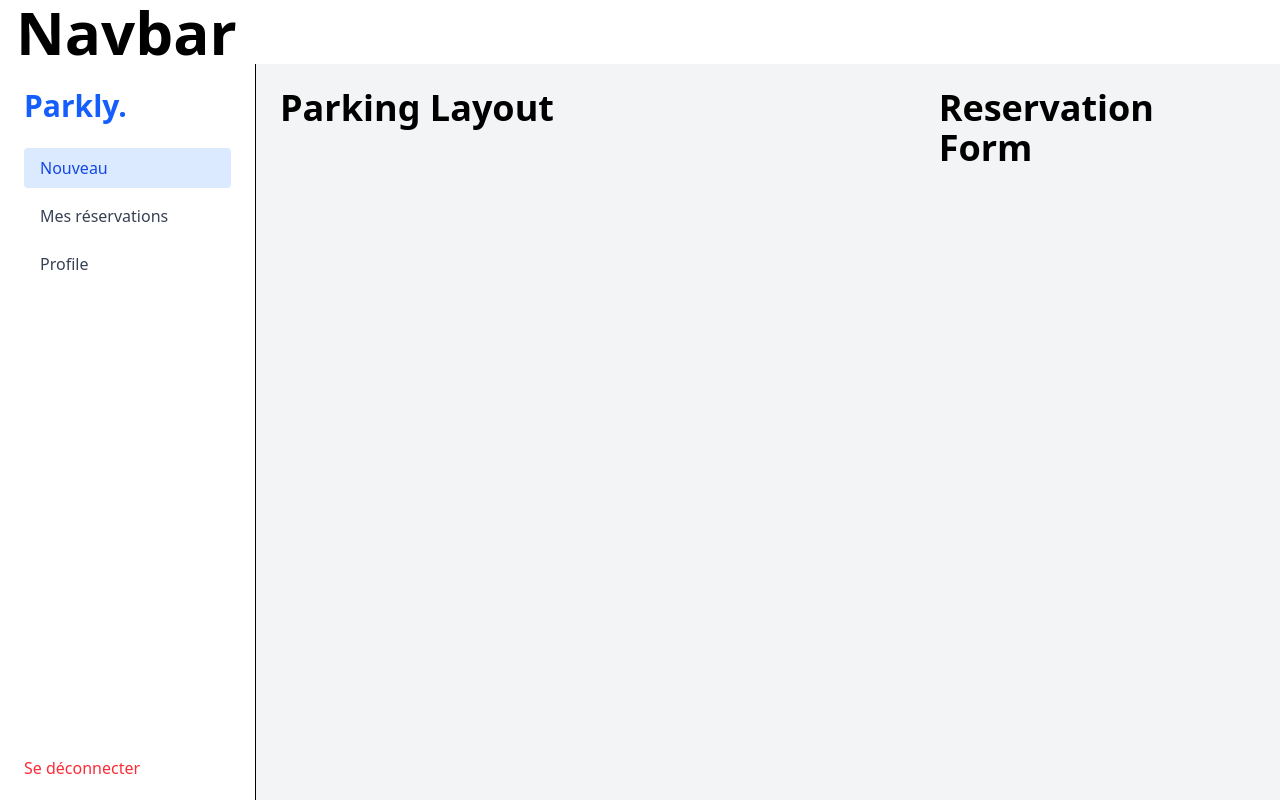
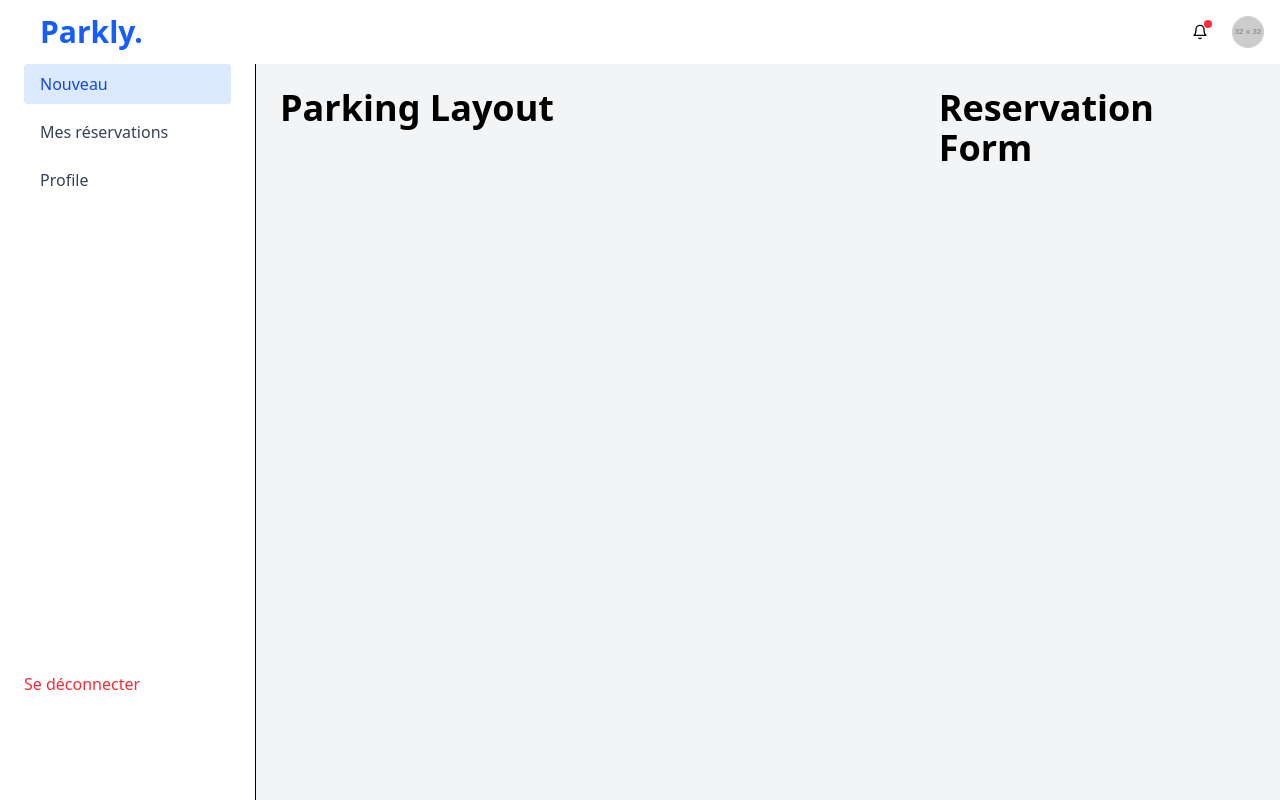
Before and after one commit to Sitr4ka/parkly, a React (Vite) app: page /reservation in a window 1280 px wide. Built offline with nearby package versions, Linux system fonts and the light colour scheme.

Commit message:
update component navbar

```diff
--- a/src/components/Navbar.jsx
+++ b/src/components/Navbar.jsx
@@ -1,10 +1,25 @@
 import React from 'react'
-
+import { FiBell } from 'react-icons/fi'
 function Navbar() {
   return (
-    <div>
-        <h1>Navbar</h1>
+<nav className="flex justify-between items-center w-full">
+    <div><h1 className="text-3xl font-bold text-blue-600 px-6 py-6">Parkly.</h1></div>
+
+    <div className="flex items-center space-x-4">
+      <button className="relative p-2 rounded-full hover:bg-gray-100 transition">
+
+        <FiBell/>
+
+        <span className="absolute top-1 right-1 h-2 w-2 bg-red-500 rounded-full" />
+      </button>
+
+      <img
+        src="https://via.placeholder.com/32"
+        alt="Profile"
+        className="w-8 h-8 rounded-full object-cover"
+      />
     </div>
+  </nav>
   )
 }
 
--- a/src/components/SideBar.jsx
+++ b/src/components/SideBar.jsx
@@ -2,7 +2,6 @@ const SideBar = () => {
     return (
         <>
           <div>
-            <h1 className="text-3xl font-bold text-blue-600 px-6 py-6">Parkly.</h1>
                 <nav className="flex flex-col space-y-2 px-6">
                     <a href="#" className="bg-blue-100 text-blue-700 rounded px-4 py-2">Nouveau</a>
                     <a href="#" className="text-gray-700 hover:bg-gray-200 rounded px-4 py-2">Mes réservations</a>
```
